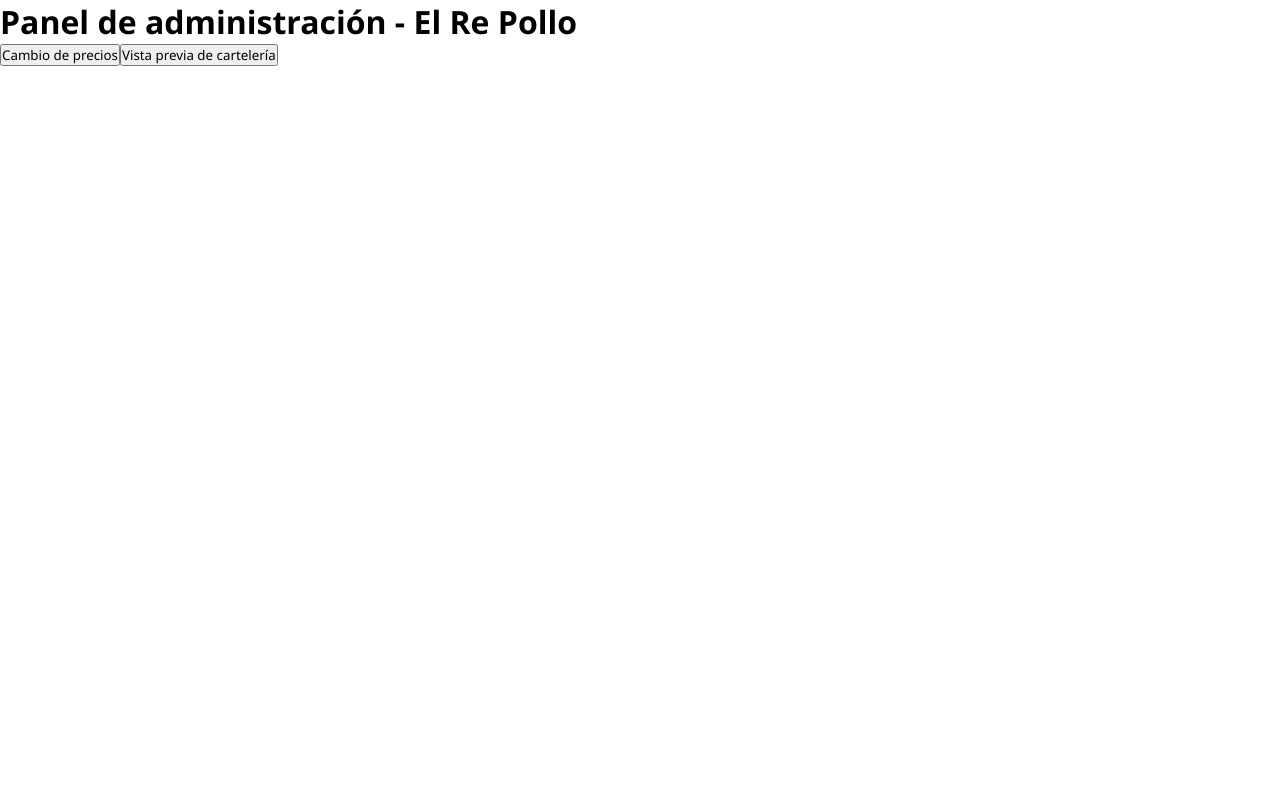
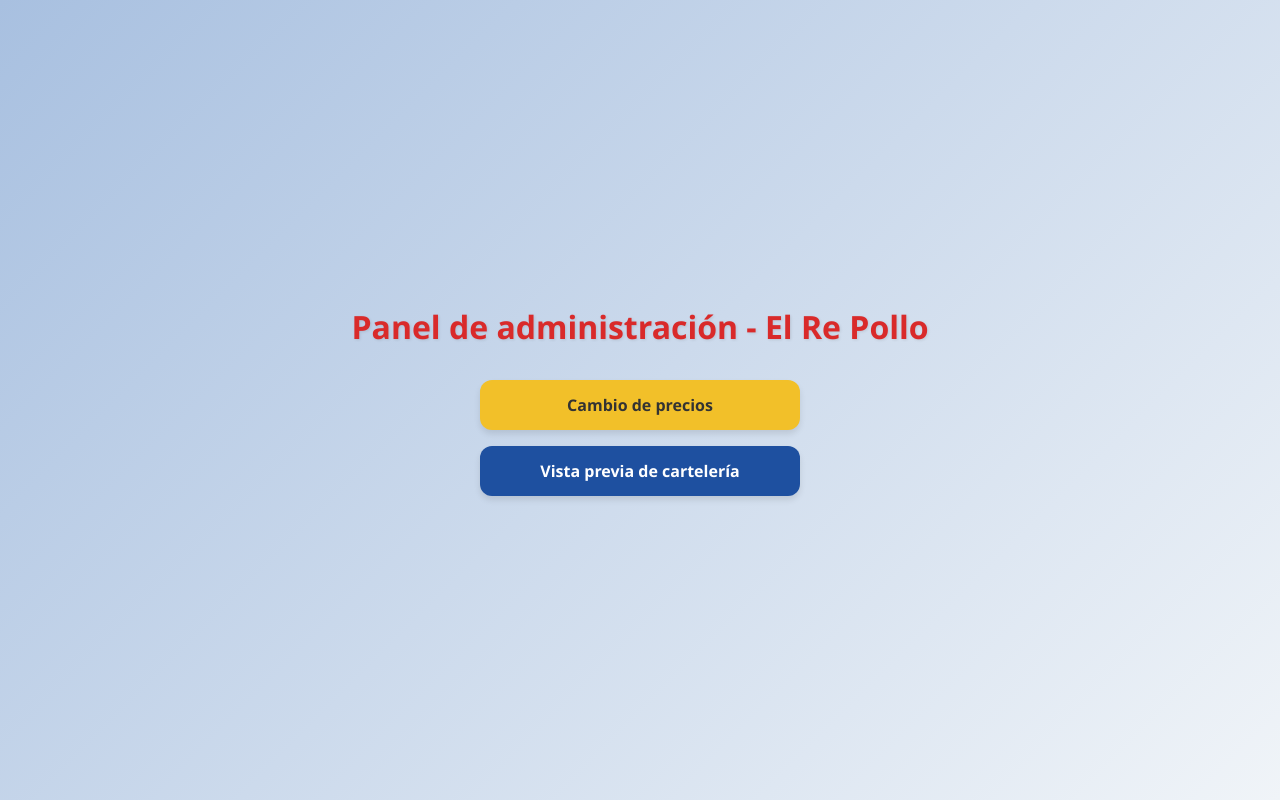
Before and after one commit to fabricaricato/carteleria-digital-el-re-pollo, a React (Vite) app: page /home in a window 1280 px wide. Built offline with nearby package versions, Linux system fonts and the light colour scheme.

Commit message:
nuevos estilos para toda la página

```diff
--- a/src/index.css
+++ b/src/index.css
@@ -5,37 +5,51 @@
   font-family: 'Segoe UI', Tahoma, Geneva, Verdana, sans-serif;
 }
 
-/* === LOGIN GRANJA EL PIQUITO === */
+/* === Paleta de Colores === */
+:root {
+  --color-rojo-principal: #D92A2A;
+  --color-rojo-hover: #B82020;
+  --color-azul-principal: #1E50A0;
+  --color-azul-hover: #163B75;
+  --color-amarillo-principal: #F2C029;
+  --color-amarillo-hover: #E0B020;
+  --color-fondo-claro: #f0f4f8;
+  --color-blanco: #FFFFFF;
+  --color-texto-oscuro: #333;
+}
+
+
+/* === LOGIN GRANJA EL RE POLLO === */
 
 .contenedor-login {
   width: 100%;
   height: 100vh;
-  background: linear-gradient(135deg, #f9e4b7, #f0c95d);
+  background: linear-gradient(135deg, #a8c0e0, var(--color-fondo-claro));
   display: flex;
   justify-content: center;
   align-items: center;
 }
 
 .tarjeta-login {
-  background-color: #fff8e1;
+  background-color: var(--color-blanco);
   border-radius: 16px;
   box-shadow: 0 5px 15px rgba(0, 0, 0, 0.2);
   padding: 40px;
   width: 500px;
   text-align: center;
-  border: 2px solid #f4ca64;
+  border: 2px solid var(--color-amarillo-principal);
   animation: aparecer 0.5s ease-out;
 }
 
 .titulo {
   font-size: 1.6rem;
-  color: #b87033;
+  color: var(--color-rojo-principal);
   margin-bottom: 0.5rem;
 }
 
 .subtitulo {
   font-size: 0.9rem;
-  color: #5a4632;
+  color: var(--color-azul-principal);
   margin-bottom: 1.5rem;
 }
 
@@ -53,26 +67,26 @@
 
 .campo label {
   font-weight: 600;
-  color: #7c5c3b;
+  color: var(--color-azul-principal);
   margin-bottom: 0.3rem;
 }
 
 .campo input {
   padding: 10px;
-  border: 1px solid #e0c385;
+  border: 1px solid var(--color-amarillo-principal);
   border-radius: 8px;
   outline: none;
   font-size: 0.95rem;
 }
 
 .campo input:focus {
-  border-color: #f4ca64;
-  box-shadow: 0 0 4px #f4ca64;
+  border-color: var(--color-azul-principal);
+  box-shadow: 0 0 4px var(--color-azul-principal);
 }
 
 .boton {
-  background-color: #f4ca64;
-  color: #fff;
+  background-color: var(--color-rojo-principal);
+  color: var(--color-blanco);
   border: none;
   border-radius: 10px;
   padding: 10px;
@@ -82,17 +96,17 @@
 }
 
 .boton:hover {
-  background-color: #e0b34b;
+  background-color: var(--color-rojo-hover);
 }
 
 .texto-registro {
   margin-top: 1rem;
   font-size: 0.85rem;
-  color: #7c5c3b;
+  color: var(--color-texto-oscuro);
 }
 
 .texto-registro a {
-  color: #b87033;
+  color: var(--color-azul-principal);
   text-decoration: none;
 }
 
@@ -111,3 +125,64 @@
     opacity: 1;
   }
 }
+
+/* === PÁGINA HOME === */
+
+.contenedor-home {
+  min-height: 100vh;
+  display: flex;
+  flex-direction: column;
+  align-items: center;
+  justify-content: center;
+  background: linear-gradient(135deg, #a8c0e0, var(--color-fondo-claro));
+  font-family: 'Poppins', sans-serif;
+}
+
+.titulo-home {
+  font-size: 2rem;
+  color: var(--color-rojo-principal);
+  margin-bottom: 2rem;
+  text-align: center;
+  text-shadow: 1px 1px 3px rgba(0, 0, 0, 0.1);
+}
+
+.botones {
+  display: flex;
+  flex-direction: column;
+  gap: 1rem;
+  width: 100%;
+  max-width: 320px;
+}
+
+button {
+  border: none;
+  border-radius: 12px;
+  padding: 14px;
+  font-size: 1rem;
+  font-weight: 600;
+  cursor: pointer;
+  color: white;
+  transition: all 0.25s ease;
+  box-shadow: 0 4px 6px rgba(0, 0, 0, 0.1);
+}
+
+.boton-precios {
+  background-color: var(--color-amarillo-principal);
+  color: var(--color-texto-oscuro);
+}
+
+.boton-precios:hover {
+  background-color: var(--color-amarillo-hover);
+}
+
+.vista-previa {
+  background-color: var(--color-azul-principal);
+}
+
+.vista-previa:hover {
+  background-color: var(--color-azul-hover);
+}
+
+button:active {
+  transform: scale(0.97);
+}
--- a/src/views/Home.jsx
+++ b/src/views/Home.jsx
@@ -1,7 +1,7 @@
 export default function Home() {
   return (
-    <main>
-      <h1>Panel de administración - El Re Pollo</h1>
+    <main className="contenedor-home">
+      <h1 className="titulo-home">Panel de administración - El Re Pollo</h1>
       <section className="botones">
         <button className="boton-precios">Cambio de precios</button>
         <button className="vista-previa">Vista previa de cartelería</button>
```
